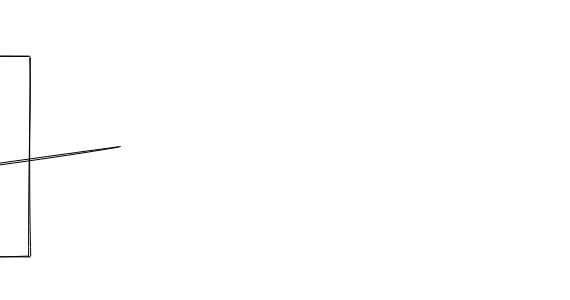
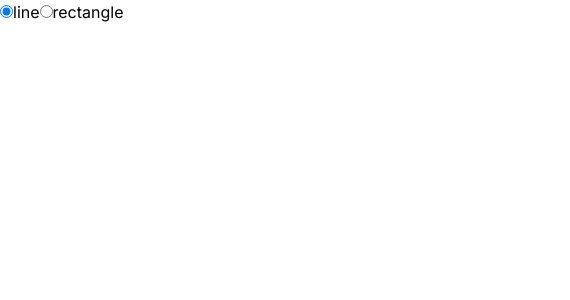
Before and after one commit to Daanish2003/whiteboard, a Next.js app: page / in a window 390 px wide. Shown: the top 300 px of the page, 570 px wide, since content can reach past the window. Built offline with nearby package versions, Linux system fonts and the light colour scheme.

Commit message:
created line and rectangle elements

```diff
--- a/src/components/drawingTools.tsx
+++ b/src/components/drawingTools.tsx
@@ -1,31 +1,106 @@
 "use client"
-import { useLayoutEffect, useRef } from "react";
+import { useEffect, useLayoutEffect, useRef, useState } from "react";
 import rough from "roughjs"
 
+type ElementType = {
+  x1: number;
+  y1: number;
+  x2: number;
+  y2: number;
+  roughElement: any;
+}
+
 export default function DrawingTools() {
+  const [elements, setElements] = useState<ElementType[]>([]);
+  const [drawing, setDrawing] = useState(false);
+  const [elementType, setElementType] = useState<
+    "line" | "rectangle" | "circle"
+  >("line");
+  const canvasRef = useRef<HTMLCanvasElement>(null);
   const gen = rough.generator();
+
+  const createElement = (x1: number, y1: number, x2: number, y2: number): ElementType => {
+    const roughElement = elementType === "line"
+      ? gen.line(x1, y1, x2, y2)
+      : gen.rectangle(x1, y1, x2 - x1, y2 - y1);
+    return { x1, y1, x2, y2, roughElement };
+  }
+
+  useEffect(() => {
+    if (!canvasRef.current) return;
+    if (window) { // Check if window is defined
+      canvasRef.current.width = window.innerWidth;
+      canvasRef.current.height = window.innerHeight;
+    }
+  }, []);
 
   useLayoutEffect(() => {
     const canvas = document.getElementById('canvas') as HTMLCanvasElement;
     const ctx = canvas.getContext('2d') as CanvasRenderingContext2D;
+    ctx.clearRect(0, 0, canvas.width, canvas.height);
     const rc = rough.canvas(canvas);
-    const rectangle = gen.rectangle(10, 10, 200, 200);
-    const line = gen.line(80, 130, 300, 100);
-    rc.draw(rectangle);
-    rc.draw(line)
-  })
+
+    elements.forEach(({ roughElement }) => {
+      rc.draw(roughElement);
+    });
+  }, [elements])
+
+  const handleMouseDown = (event: React.MouseEvent<HTMLCanvasElement>) => {
+    setDrawing(true);
+    const { clientX, clientY } = event;
+    const element = createElement(clientX, clientY, clientX, clientY);
+    setElements((prevElements) => [...prevElements, element]);
+  };
+
+  const handleMouseMove = (event: React.MouseEvent<HTMLCanvasElement>) => {
+    if (!drawing) return;
+    const index = elements.length - 1;
+    const { clientX, clientY } = event;
+    const {x1, y1} = elements[index];
+    const updatedElement = createElement(x1, y1, clientX, clientY);
+
+    const elementCopy = [...elements];
+    elementCopy[index] = updatedElement;
+    setElements(elementCopy);
+  };
+
+  const handleMouseUp = () => {
+    setDrawing(false);
+  }
 
 
+   return (
+    <div>
+      <div style={{ position: "fixed" }}>
 
-  return (
-    <div className="flex items-center justify-center h-screen w-screen">
-    <canvas
-      id="canvas"
-      width={750}
-      height={750}
-    >
-      canvas
-    </canvas>
+        <input
+          type="radio"
+          name="line"
+          id="line"
+          checked={elementType === "line"}
+          onChange={() => setElementType("line")}
+        />
+        <label htmlFor="line">line</label>
+
+        <input
+          type="radio"
+          name="rectangle"
+          id="rectangle"
+          checked={elementType === "rectangle"}
+          onChange={() => setElementType("rectangle")}
+        />
+
+        <label htmlFor="rectangle">rectangle</label>
+      </div>
+      <canvas
+        ref={canvasRef}
+        id="canvas"
+        onMouseDown={handleMouseDown}
+        onMouseUp={handleMouseUp}
+        onMouseMove={handleMouseMove}
+      >
+        Canvas{" "}
+      </canvas>
     </div>
-  )
+  );
 }
```
